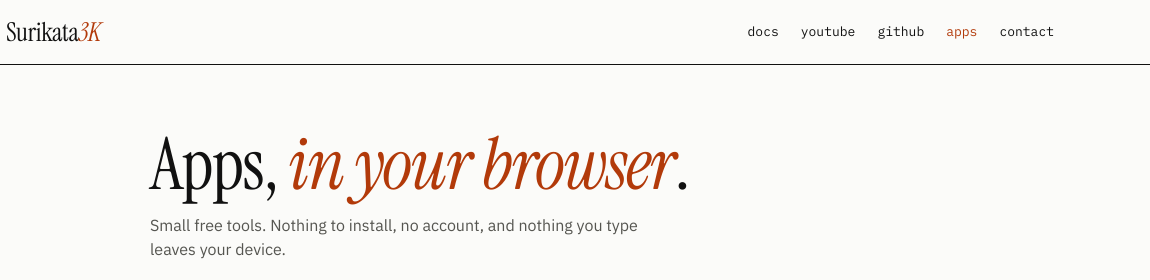
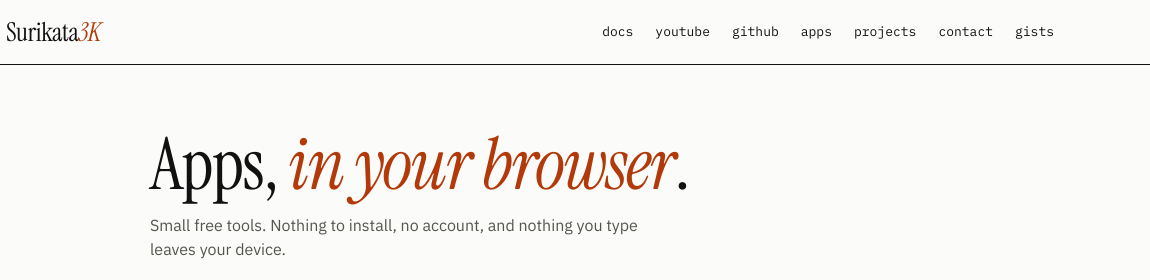
Before and after one commit to surikata3k/apps, a plain HTML site: page index.html in a window 1280 px wide. Shown: the top 280 px of the page, 130-1280 px from the left. Drawn offline with Linux system fonts and the light colour scheme.

Commit message:
Modify navigation links in index.html
Updated navigation links to open in new tab and added new links.

```diff
--- a/index.html
+++ b/index.html
@@ -53,11 +53,13 @@
   <div class="s3k-wrap">
     <a class="s3k-brand" href="https://surikata3k.com/" aria-label="Surikata3K, home"><picture><source srcset="/img/logo_mark-80.webp" type="image/webp"><img src="/img/logo_mark-80.png" alt="" width="30" height="30"></picture><span>Surikata<em>3K</em></span></a>
     <nav class="s3k-nav" aria-label="Site">
-      <a href="https://docs.surikata3k.com/">docs</a>
+      <a href="https://docs.surikata3k.com/" target="_blank" rel="noopener">docs</a>
       <a href="https://www.youtube.com/@Surikata3K" target="_blank" rel="noopener">youtube</a>
       <a href="https://github.com/surikata3k/" target="_blank" rel="noopener">github</a>
-      <a href="/" aria-current="page">apps</a>
+      <a href="https://apps.surikata3k.com/">apps</a>
+      <a href="/projects/">projects</a>
       <a href="mailto:hello@surikata3k.com">contact</a>
+      <a href="https://gist.github.com/surikata3k" target="_blank" rel="noopener">gists</a>
     </nav>
   </div>
 </header>
```
